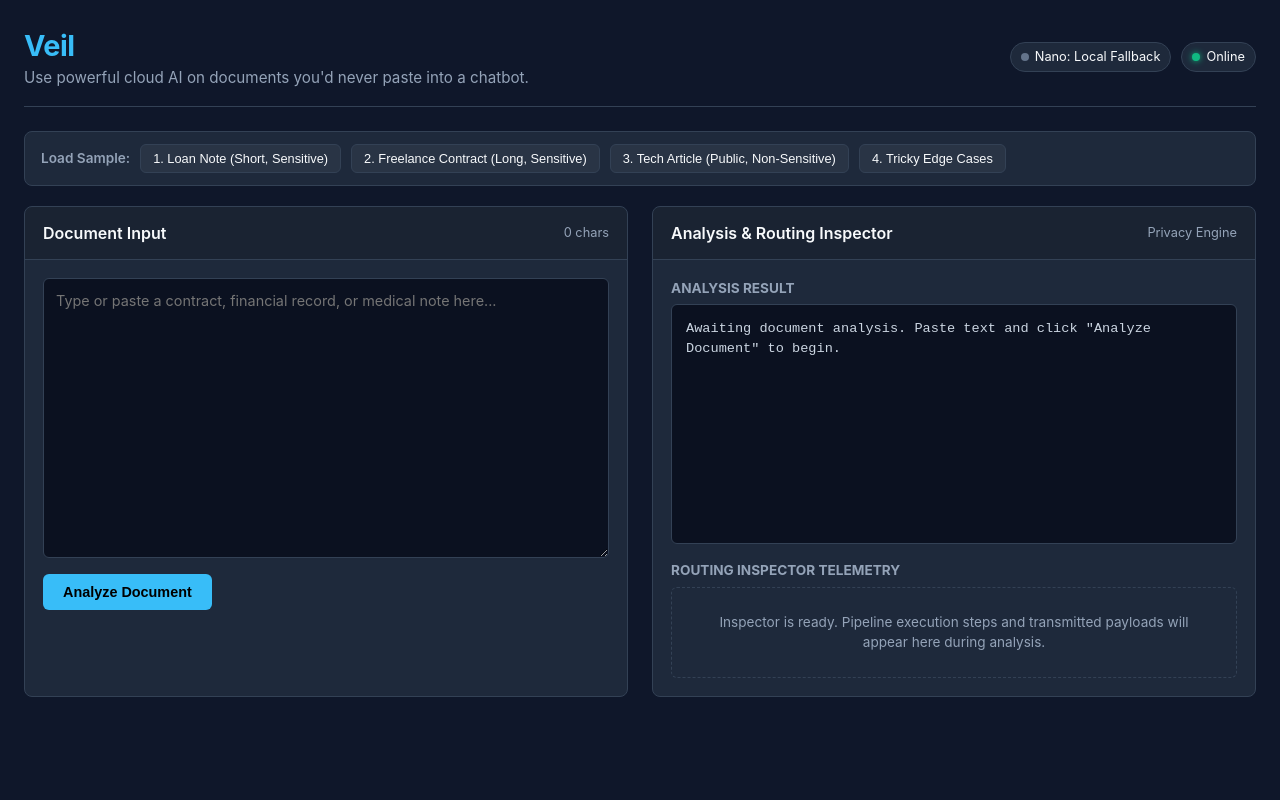
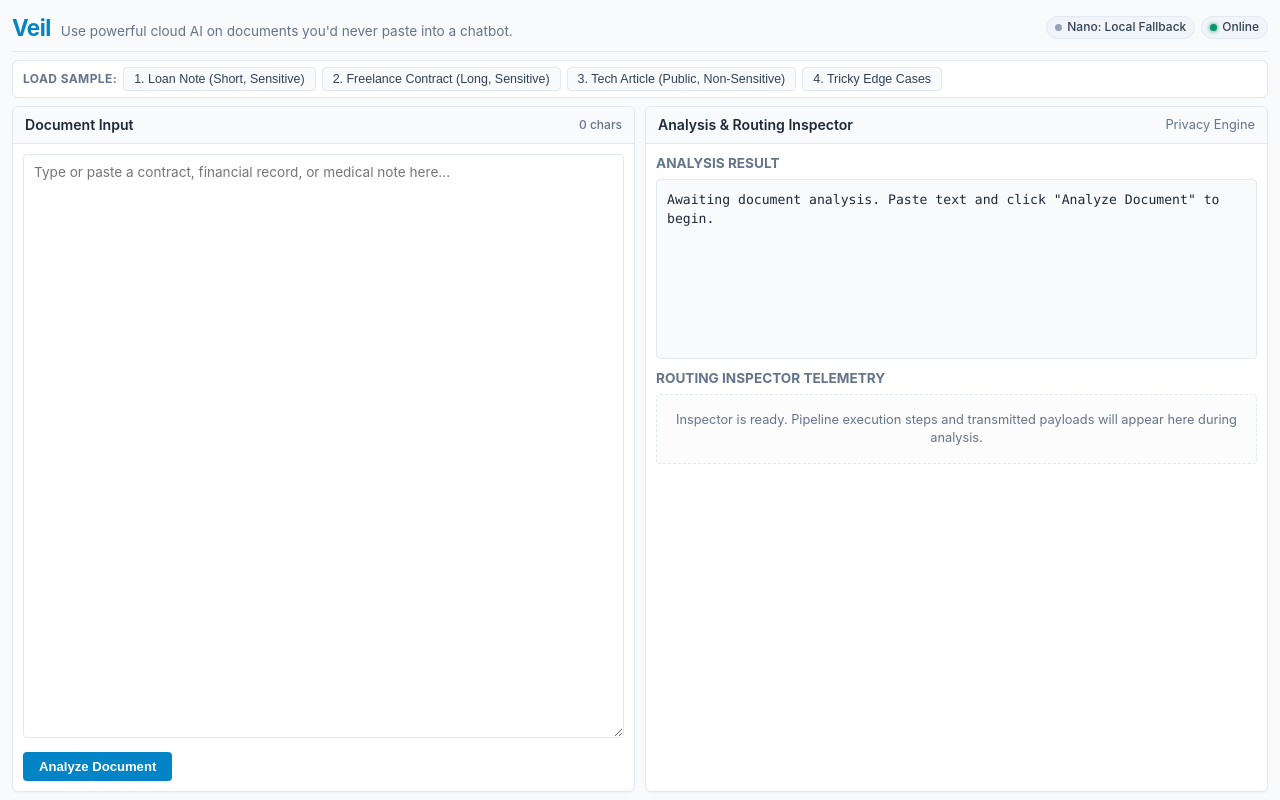
Before and after one commit to akshayaksh1508-creator/Veli, a website built with Vite: page index.html in a window 1280 px wide. Built offline with nearby package versions, Linux system fonts and the light colour scheme; some packages are replaced by stand-ins of ours; no server answers.

Commit message:
D1-T6: apply clean light theme with compact edge-to-edge layout

```diff
--- a/src/styles.css
+++ b/src/styles.css
@@ -1,16 +1,17 @@
 :root {
-  --bg-primary: #0f172a;
-  --bg-card: #1e293b;
-  --bg-input: #0b1120;
-  --text-main: #f8fafc;
-  --text-muted: #94a3b8;
-  --border: #334155;
-  --primary: #38bdf8;
-  --primary-hover: #0284c7;
-  --badge-local: #10b981;
-  --badge-cloud: #8b5cf6;
-  --badge-nano: #f59e0b;
-  --radius: 8px;
+  --bg-primary: #f8fafc;
+  --bg-card: #ffffff;
+  --bg-input: #ffffff;
+  --text-main: #0f172a;
+  --text-muted: #64748b;
+  --border: #e2e8f0;
+  --border-focus: #0284c7;
+  --primary: #0284c7;
+  --primary-hover: #0369a1;
+  --badge-local: #059669;
+  --badge-cloud: #7c3aed;
+  --badge-nano: #d97706;
+  --radius: 6px;
 }
 
 * {
@@ -19,33 +20,47 @@
   padding: 0;
 }
 
+html, body {
+  height: 100%;
+}
+
 body {
   font-family: -apple-system, BlinkMacSystemFont, 'Segoe UI', Roboto, Helvetica, Arial, sans-serif;
   background-color: var(--bg-primary);
   color: var(--text-main);
-  line-height: 1.5;
-  min-height: 100vh;
-  padding: 24px;
+  line-height: 1.4;
+  padding: 8px 12px;
+  display: flex;
+  flex-direction: column;
 }
 
 .app-container {
-  max-width: 1380px;
-  margin: 0 auto;
+  width: 100%;
+  max-width: 100%;
+  display: flex;
+  flex-direction: column;
+  flex: 1;
+  min-height: 0;
 }
 
 header {
-  margin-bottom: 24px;
-  padding-bottom: 16px;
+  padding: 4px 0 8px 0;
   border-bottom: 1px solid var(--border);
   display: flex;
   justify-content: space-between;
   align-items: center;
   flex-wrap: wrap;
-  gap: 16px;
+  gap: 8px;
+}
+
+.brand {
+  display: flex;
+  align-items: baseline;
+  gap: 10px;
 }
 
 .brand h1 {
-  font-size: 1.8rem;
+  font-size: 1.4rem;
   font-weight: 700;
   color: var(--primary);
   letter-spacing: -0.5px;
@@ -53,86 +68,94 @@ header {
 
 .brand p {
   color: var(--text-muted);
-  font-size: 0.95rem;
+  font-size: 0.85rem;
 }
 
 .status-bar {
   display: flex;
-  gap: 10px;
-  flex-wrap: wrap;
+  gap: 6px;
+  align-items: center;
 }
 
 .status-chip {
-  font-size: 0.8rem;
-  padding: 4px 10px;
+  font-size: 0.75rem;
+  padding: 2px 8px;
   border-radius: 999px;
-  background: var(--bg-card);
+  background: #f1f5f9;
   border: 1px solid var(--border);
   display: flex;
   align-items: center;
-  gap: 6px;
+  gap: 5px;
+  font-weight: 500;
+  color: #334155;
 }
 
 .status-dot {
-  width: 8px;
-  height: 8px;
+  width: 7px;
+  height: 7px;
   border-radius: 50%;
-  background: #64748b;
+  background: #94a3b8;
 }
 
 .status-dot.active {
   background: var(--badge-local);
-  box-shadow: 0 0 6px var(--badge-local);
+  box-shadow: 0 0 4px var(--badge-local);
 }
 
 .status-dot.nano {
   background: var(--badge-nano);
-  box-shadow: 0 0 6px var(--badge-nano);
+  box-shadow: 0 0 4px var(--badge-nano);
 }
 
-/* Sample Buttons Bar */
+/* Sample Bar: Compact horizontal chip bar */
 .samples-bar {
   background: var(--bg-card);
-  padding: 12px 16px;
+  padding: 6px 10px;
   border-radius: var(--radius);
-  margin-bottom: 20px;
+  margin: 8px 0;
   display: flex;
   align-items: center;
-  gap: 10px;
+  gap: 6px;
   flex-wrap: wrap;
   border: 1px solid var(--border);
 }
 
 .samples-label {
-  font-size: 0.85rem;
-  font-weight: 600;
+  font-size: 0.75rem;
+  font-weight: 700;
   color: var(--text-muted);
+  text-transform: uppercase;
+  letter-spacing: 0.4px;
 }
 
 .sample-btn {
-  background: rgba(255, 255, 255, 0.05);
+  background: #f8fafc;
   border: 1px solid var(--border);
-  color: var(--text-main);
-  padding: 6px 12px;
-  border-radius: 6px;
-  font-size: 0.8rem;
+  color: #334155;
+  padding: 4px 10px;
+  border-radius: 4px;
+  font-size: 0.78rem;
+  font-weight: 500;
   cursor: pointer;
-  transition: all 0.15s ease;
+  transition: all 0.1s ease;
 }
 
 .sample-btn:hover {
-  background: rgba(56, 189, 248, 0.15);
+  background: #e0f2fe;
   border-color: var(--primary);
+  color: var(--primary);
 }
 
-/* Responsive Two-Column Grid: Stacked below 960px */
+/* Main Grid: Edge-to-edge, fills remaining height */
 .main-grid {
   display: grid;
   grid-template-columns: 1fr 1fr;
-  gap: 24px;
+  gap: 10px;
+  flex: 1;
+  min-height: 0;
 }
 
-@media (max-width: 960px) {
+@media (max-width: 860px) {
   .main-grid {
     grid-template-columns: 1fr;
   }
@@ -145,132 +168,141 @@ header {
   display: flex;
   flex-direction: column;
   overflow: hidden;
+  box-shadow: 0 1px 3px rgba(0, 0, 0, 0.04);
 }
 
 .panel-header {
-  padding: 14px 18px;
+  padding: 8px 12px;
   border-bottom: 1px solid var(--border);
   display: flex;
   justify-content: space-between;
   align-items: center;
-  background: rgba(0, 0, 0, 0.15);
+  background: #f8fafc;
 }
 
 .panel-header h2 {
-  font-size: 1rem;
+  font-size: 0.88rem;
   font-weight: 600;
+  color: #1e293b;
 }
 
 .panel-body {
-  padding: 18px;
+  padding: 10px;
   flex: 1;
   display: flex;
   flex-direction: column;
-  gap: 16px;
+  gap: 10px;
+  overflow-y: auto;
 }
 
-/* Textarea Input */
+/* Textarea Input: Expands naturally */
 textarea.doc-input {
   width: 100%;
-  height: 280px;
+  flex: 1;
+  min-height: 220px;
   background: var(--bg-input);
   border: 1px solid var(--border);
-  border-radius: 6px;
+  border-radius: 4px;
   color: var(--text-main);
   font-family: inherit;
-  font-size: 0.9rem;
-  padding: 12px;
+  font-size: 0.85rem;
+  padding: 8px 10px;
   resize: vertical;
   line-height: 1.45;
 }
 
 textarea.doc-input:focus {
   outline: none;
-  border-color: var(--primary);
+  border-color: var(--border-focus);
+  box-shadow: 0 0 0 2px rgba(2, 132, 199, 0.15);
 }
 
 .input-footer {
   display: flex;
   justify-content: space-between;
   align-items: center;
+  padding-top: 4px;
 }
 
 .char-counter {
-  font-size: 0.8rem;
+  font-size: 0.75rem;
   color: var(--text-muted);
+  font-weight: 500;
 }
 
 .btn-primary {
   background: var(--primary);
-  color: #000;
+  color: #ffffff;
   border: none;
-  padding: 10px 20px;
-  font-size: 0.9rem;
+  padding: 7px 16px;
+  font-size: 0.82rem;
   font-weight: 600;
-  border-radius: 6px;
+  border-radius: 4px;
   cursor: pointer;
-  transition: all 0.15s ease;
+  transition: background 0.15s ease;
 }
 
 .btn-primary:hover:not(:disabled) {
   background: var(--primary-hover);
-  color: #fff;
 }
 
 .btn-primary:disabled {
-  opacity: 0.5;
+  opacity: 0.55;
   cursor: not-allowed;
 }
 
-/* Code Output Box */
+/* Result Box: Clean light background */
 .code-box {
-  background: var(--bg-input);
+  background: #f8fafc;
   border: 1px solid var(--border);
-  border-radius: 6px;
-  padding: 14px;
-  font-family: 'Courier New', Courier, monospace;
-  font-size: 0.85rem;
+  border-radius: 4px;
+  padding: 10px;
+  font-family: 'SF Mono', Consolas, 'Liberation Mono', Menlo, monospace;
+  font-size: 0.82rem;
   line-height: 1.45;
   white-space: pre-wrap;
-  min-height: 240px;
+  min-height: 180px;
+  max-height: 320px;
   overflow-y: auto;
-  color: #cbd5e1;
+  color: #1e293b;
 }
 
-/* Routing Inspector Empty Panel */
+/* Routing Inspector */
 .inspector-empty {
   border: 1px dashed var(--border);
-  border-radius: 6px;
-  padding: 24px;
+  border-radius: 4px;
+  padding: 16px 12px;
   text-align: center;
   color: var(--text-muted);
-  font-size: 0.85rem;
+  font-size: 0.8rem;
+  background: #fcfcfd;
 }
 
 .timeline {
   display: flex;
   flex-direction: column;
-  gap: 8px;
+  gap: 6px;
 }
 
 .timeline-step {
   display: flex;
   align-items: center;
   justify-content: space-between;
-  padding: 8px 12px;
-  background: var(--bg-input);
+  padding: 6px 10px;
+  background: #f8fafc;
   border: 1px solid var(--border);
-  border-radius: 6px;
-  font-size: 0.85rem;
+  border-radius: 4px;
+  font-size: 0.8rem;
 }
 
 .step-badge {
-  font-size: 0.7rem;
-  padding: 2px 6px;
-  border-radius: 4px;
-  font-weight: 600;
+  font-size: 0.68rem;
+  padding: 2px 5px;
+  border-radius: 3px;
+  font-weight: 700;
+  letter-spacing: 0.3px;
 }
 
-.badge-nano { background: rgba(245, 158, 11, 0.2); color: var(--badge-nano); }
-.badge-cloud { background: rgba(139, 92, 246, 0.2); color: var(--badge-cloud); }
-.badge-local { background: rgba(16, 185, 129, 0.2); color: var(--badge-local); }
+.badge-nano { background: #fef3c7; color: #b45309; border: 1px solid #fde68a; }
+.badge-cloud { background: #ede9fe; color: #6d28d9; border: 1px solid #ddd6fe; }
+.badge-local { background: #d1fae5; color: #047857; border: 1px solid #a7f3d0; }
```
